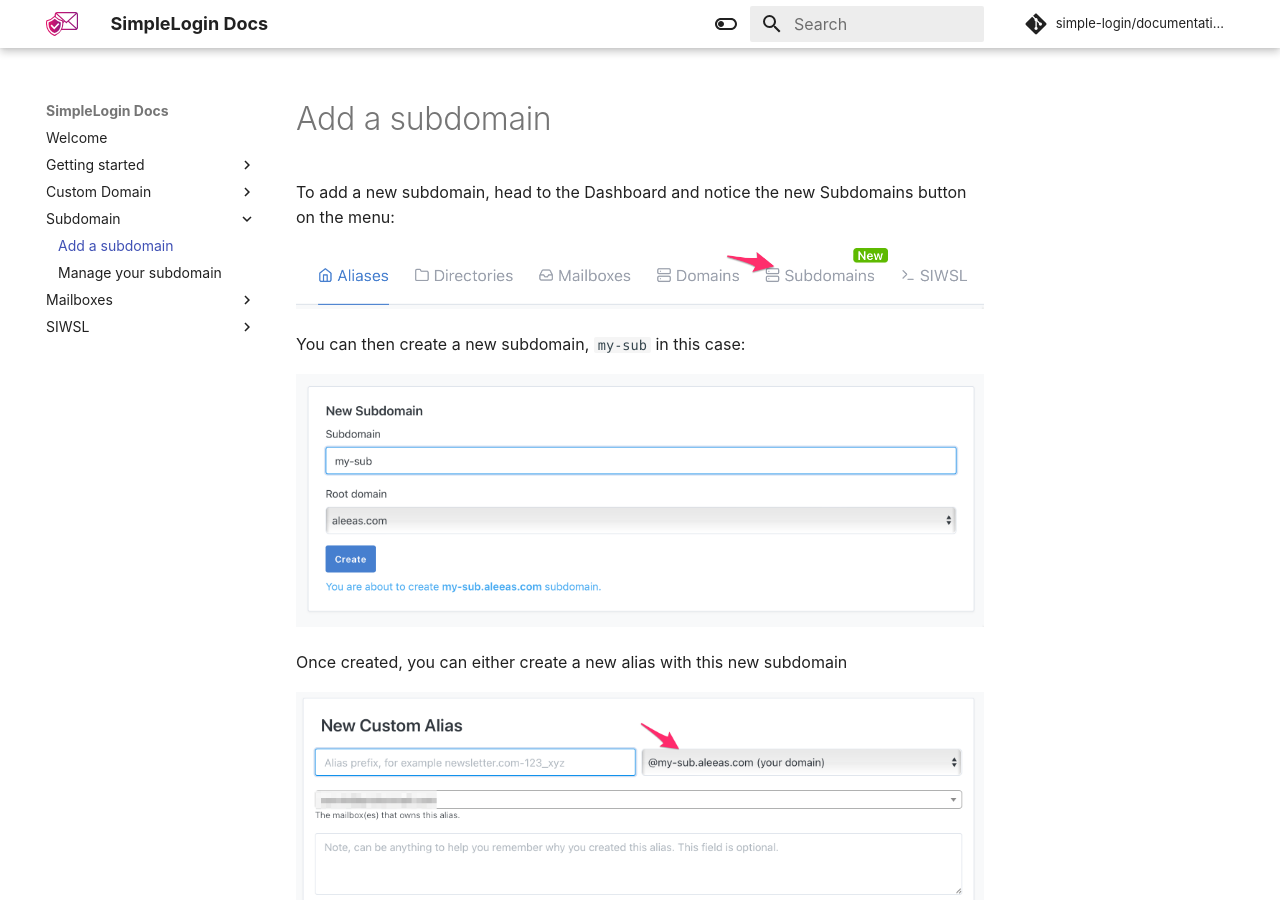
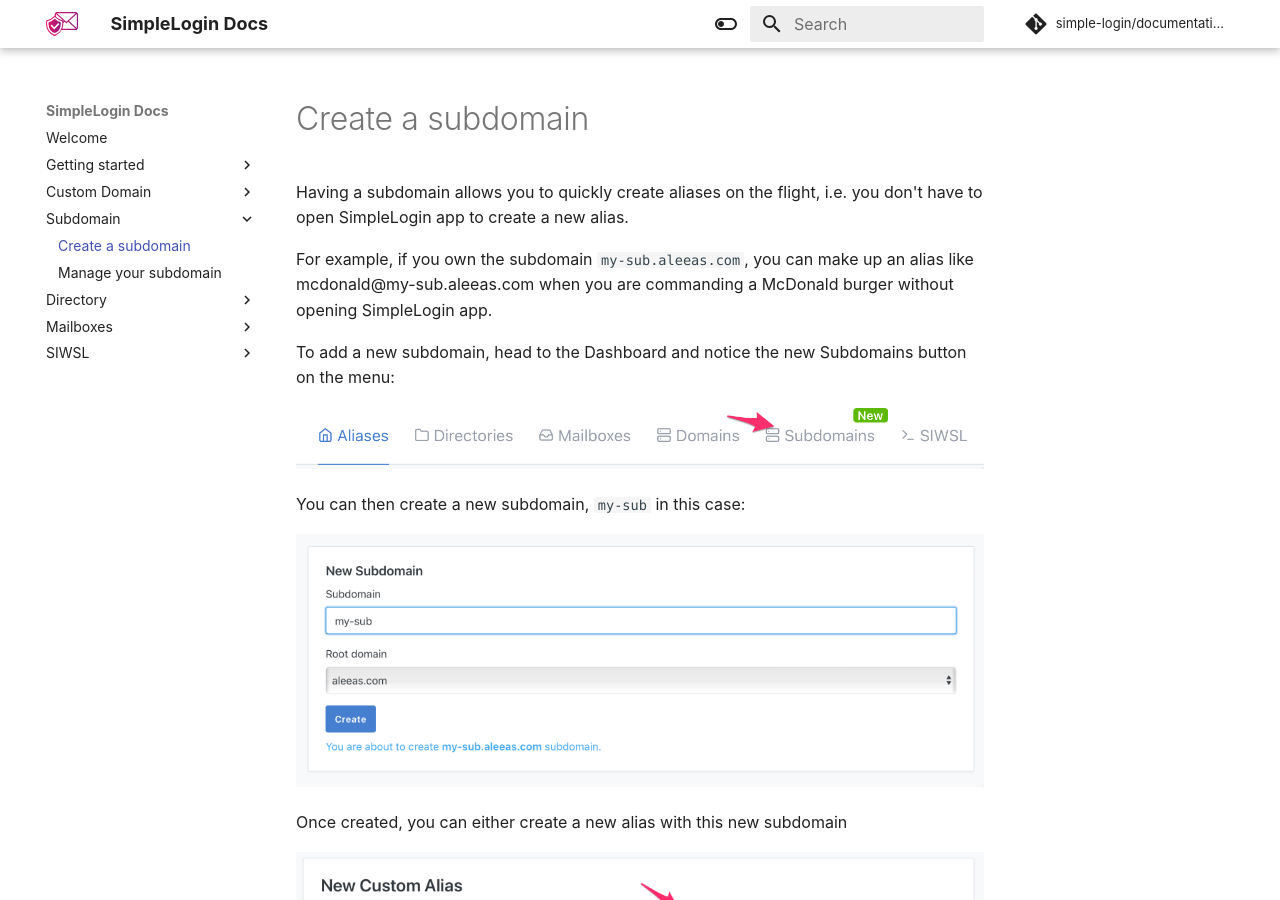
Before and after one commit to simple-login/documentation, an MkDocs documentation site: the page built from docs/subdomain/new.md, in a window 1280 px wide and 900 px high. Built offline with MkDocs 1.6.1 and Material for MkDocs 9.7.7, drawn with Linux system fonts in a browser that asks for light colours; comment, search, counter and statistics services are not loaded.

Commit message:
add a directory page

```diff
--- a/docs/subdomain/new.md
+++ b/docs/subdomain/new.md
@@ -1,3 +1,6 @@
+Having a subdomain allows you to quickly create aliases on the flight, i.e. you don't have to open SimpleLogin app to create a new alias.
+
+For example, if you own the subdomain `my-sub.aleeas.com`, you can make up an alias like mcdonald@my-sub.aleeas.com when you are commanding a McDonald burger without opening SimpleLogin app.
 
 To add a new subdomain, head to the Dashboard and notice the new Subdomains button on the menu:
 
--- a/mkdocs.yml
+++ b/mkdocs.yml
@@ -53,8 +53,11 @@ nav:
       - Google: custom-domain/registrars/google/google.md
 
   - Subdomain:
-    - Add a subdomain: subdomain/new.md
+    - Create a subdomain: subdomain/new.md
     - Manage your subdomain: subdomain/manage.md
+
+  - Directory:
+    - Create a directory: directory/new.md
 
   - Mailboxes:
     - Add a new mailbox: mailbox/add-mailbox.md
```
Also changed, not shown: docs/directory/new.md (added, +19 -0 lines), docs/directory/dir-mailbox.png (added), docs/directory/menu.png (added), docs/directory/new.png (added).
